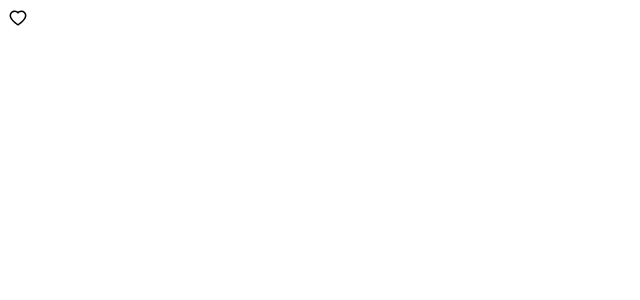
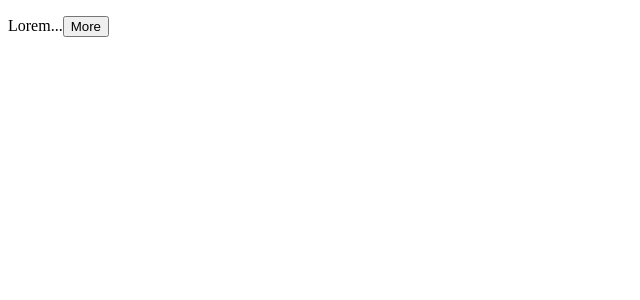
Before and after one commit to askariabidi/react-app, a React (Vite) app: page / in a window 1280 px wide. Shown: the top 300 px of the page, without its empty margins (0-640 px from the left). Built offline with nearby package versions, Linux system fonts and the light colour scheme.

Commit message:
Built an Expandable Text

```diff
--- a/package.json
+++ b/package.json
@@ -12,6 +12,7 @@
   "dependencies": {
     "@types/styled-components": "^5.1.26",
     "bootstrap": "^5.2.3",
+    "immer": "^10.0.1",
     "react": "^18.2.0",
     "react-dom": "^18.2.0",
     "react-icons": "^4.8.0",
--- a/src/App.tsx
+++ b/src/App.tsx
@@ -1,9 +1,21 @@
-import Like from "./components/Like";
+import ExpandableText from "./components/ExpandableText";
 
 function App() {
   return (
     <div>
-      <Like onClick={() => console.log("Liked")} />
+      <ExpandableText maxChars={5}>
+        Lorem ipsum dolor sit amet consectetur adipisicing elit. Ex maxime quod
+        quam dicta praesentium a recusandae, eligendi hic consequatur atque,
+        aliquam fugit necessitatibus molestias pariatur, sed corporis tempore ea
+        expedita ut quisquam molestiae fuga nesciunt aspernatur. Eum distinctio
+        dolor dolorum molestiae error animi quisquam quaerat, iusto cum aperiam
+        illum, odit velit numquam maiores. Doloremque odio assumenda
+        consequuntur omnis, cupiditate ut nulla, ipsum maiores hic magni
+        exercitationem! Quis eius velit, fugit obcaecati vero, tenetur, corporis
+        libero dolorem deleniti suscipit incidunt temporibus culpa odit itaque
+        et quia dicta pariatur. Magnam suscipit ratione perspiciatis. Alias sint
+        dolorem odit nam error doloremque corporis amet!
+      </ExpandableText>
     </div>
   );
 }
--- /dev/null
+++ b/src/components/ExpandableText.tsx
@@ -0,0 +1,24 @@
+import { useState } from "react";
+
+interface Props {
+  children: String;
+  maxChars?: number;
+}
+
+const ExpandableText = ({ children, maxChars = 100 }: Props) => {
+  const [isExpanded, setExpanded] = useState(false);
+
+  if (children.length <= maxChars) return <p>{children}</p>;
+
+  const text = isExpanded ? children : children.substring(0, maxChars);
+  return (
+    <p>
+      {text}...
+      <button onClick={() => setExpanded(!isExpanded)}>
+        {isExpanded ? "Less" : "More"}
+      </button>
+    </p>
+  );
+};
+
+export default ExpandableText;
--- a/src/main.tsx
+++ b/src/main.tsx
@@ -1,6 +1,7 @@
 import React from "react";
 import ReactDOM from "react-dom/client";
 import App from "./App.tsx";
+// import 'bootstrap/dist/css/bootstrap.css';
 
 ReactDOM.createRoot(document.getElementById("root") as HTMLElement).render(
   <React.StrictMode>
```
Also changed, not shown: 1 other file (tests, documents, lock files or other folders).
